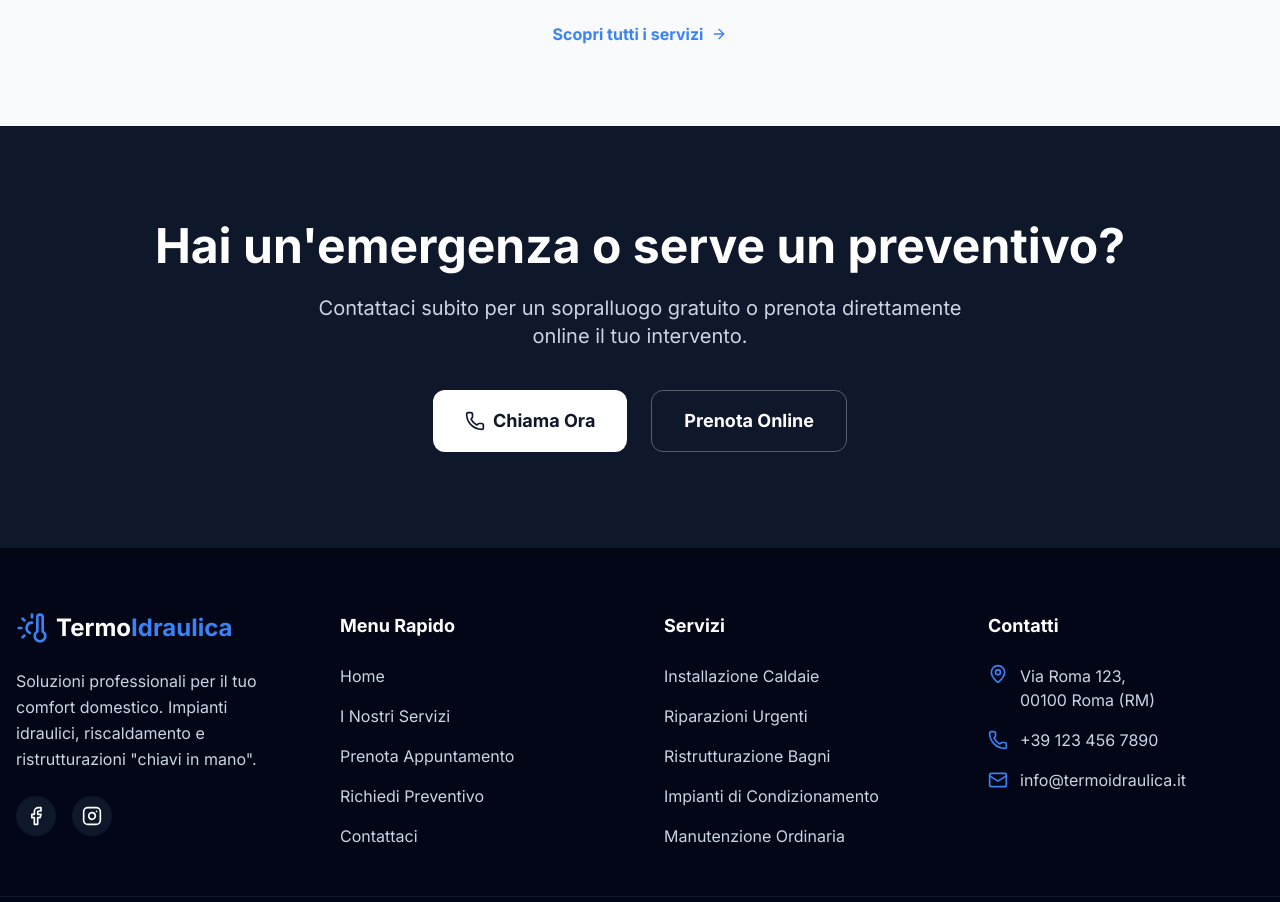
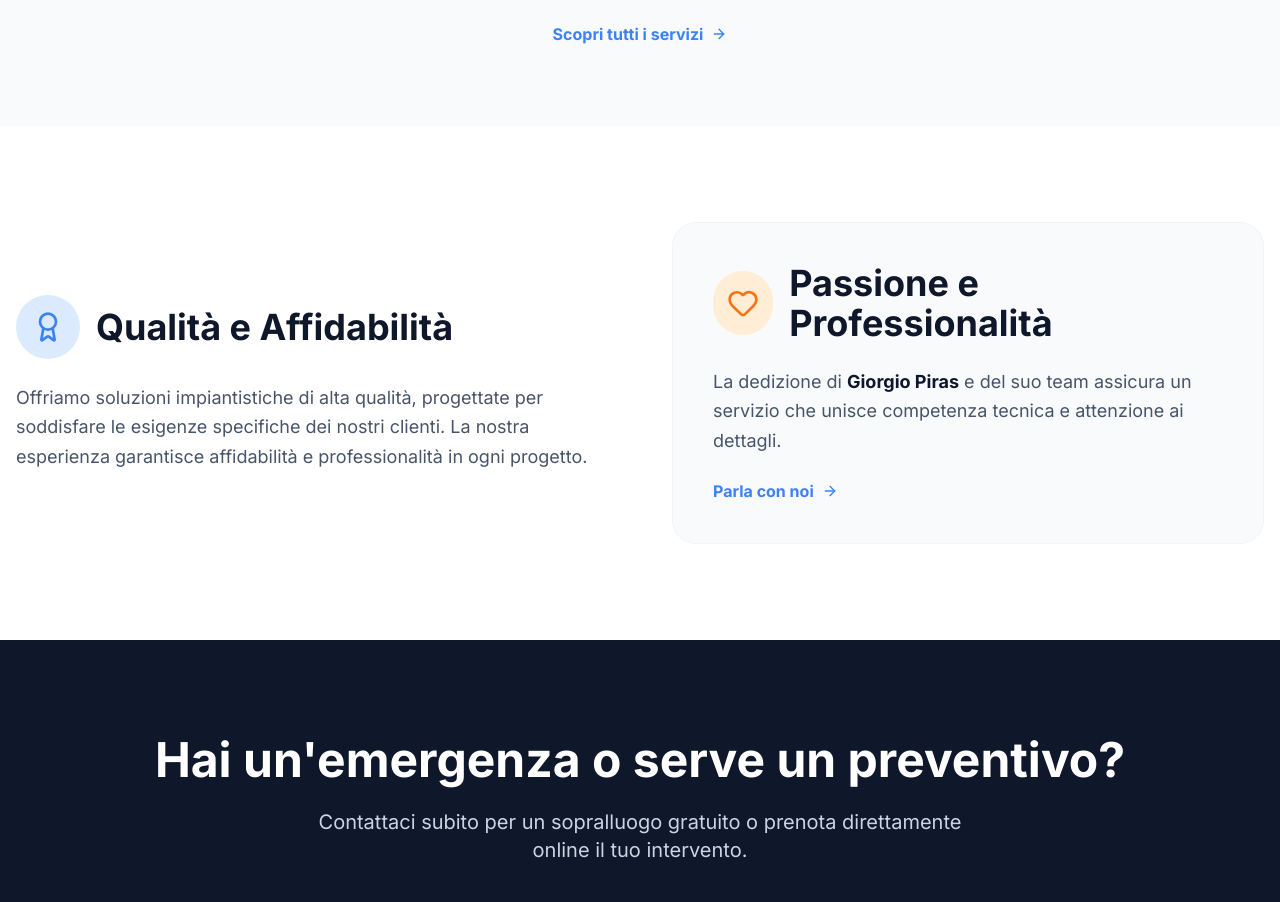
Before and after one commit to lucadibelardino/termoidraulica.746, a React (Vite) app: page / in a window 1280 px wide. Shown: the part 1840-2742 px from the top of the page. Built offline with nearby package versions, Linux system fonts and the light colour scheme.

Commit message:
Add Quality and Professionalism content sections

```diff
--- a/src/pages/Home.tsx
+++ b/src/pages/Home.tsx
@@ -1,5 +1,5 @@
 import { motion } from 'framer-motion';
-import { ArrowRight, CheckCircle, Wrench, Clock, ShieldCheck, Phone } from 'lucide-react';
+import { ArrowRight, CheckCircle, Wrench, Clock, ShieldCheck, Phone, Award, Heart } from 'lucide-react';
 import { Link } from 'react-router-dom';
 import heatingImg from '../assets/heating.png';
 import plumbingImg from '../assets/plumbing.png';
@@ -108,6 +108,51 @@ const Home = () => {
                 </div>
             </section>
 
+            {/* Values Section */}
+            <section className="py-24 bg-white relative">
+                <div className="container mx-auto px-4">
+                    <div className="grid grid-cols-1 md:grid-cols-2 gap-16 items-center">
+                        <motion.div
+                            initial={{ opacity: 0, x: -50 }}
+                            whileInView={{ opacity: 1, x: 0 }}
+                            viewport={{ once: true }}
+                            transition={{ duration: 0.8 }}
+                        >
+                            <div className="flex items-center gap-4 mb-6">
+                                <div className="w-16 h-16 rounded-full bg-blue-100 flex items-center justify-center text-secondary">
+                                    <Award className="w-8 h-8" />
+                                </div>
+                                <h2 className="text-3xl md:text-4xl font-bold text-slate-900">Qualità e Affidabilità</h2>
+                            </div>
+                            <p className="text-lg text-slate-600 leading-relaxed">
+                                Offriamo soluzioni impiantistiche di alta qualità, progettate per soddisfare le esigenze specifiche dei nostri clienti. La nostra esperienza garantisce affidabilità e professionalità in ogni progetto.
+                            </p>
+                        </motion.div>
+
+                        <motion.div
+                            initial={{ opacity: 0, x: 50 }}
+                            whileInView={{ opacity: 1, x: 0 }}
+                            viewport={{ once: true }}
+                            transition={{ duration: 0.8 }}
+                            className="bg-slate-50 p-10 rounded-3xl border border-slate-100"
+                        >
+                            <div className="flex items-center gap-4 mb-6">
+                                <div className="w-16 h-16 rounded-full bg-orange-100 flex items-center justify-center text-accent">
+                                    <Heart className="w-8 h-8" />
+                                </div>
+                                <h2 className="text-3xl md:text-4xl font-bold text-slate-900">Passione e Professionalità</h2>
+                            </div>
+                            <p className="text-lg text-slate-600 leading-relaxed mb-6">
+                                La dedizione di <span className="font-bold text-slate-900">Giorgio Piras</span> e del suo team assicura un servizio che unisce competenza tecnica e attenzione ai dettagli.
+                            </p>
+                            <Link to="/contatti" className="inline-flex items-center gap-2 text-secondary font-bold hover:underline">
+                                Parla con noi <ArrowRight className="w-4 h-4" />
+                            </Link>
+                        </motion.div>
+                    </div>
+                </div>
+            </section>
+
             {/* CTA Section */}
             <section className="py-24 bg-primary text-white relative overflow-hidden">
                 <div className="absolute inset-0 bg-gradient-to-r from-primary to-slate-900 z-0" />
```
